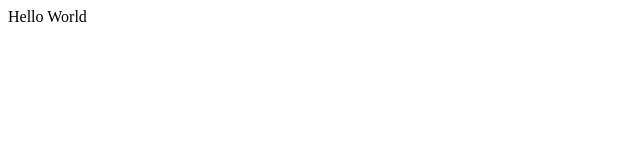
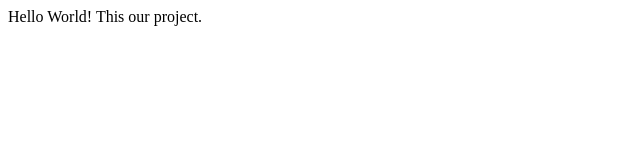
Before and after one commit to niteshnitgupta1/microverse_3, a plain HTML site: page index.html in a window 1280 px wide. Shown: the whole page, without its empty margins (0-640 px from the left). Drawn offline with Linux system fonts and the light colour scheme.

Commit message:
This our second commit

```diff
--- a/index.html
+++ b/index.html
@@ -8,7 +8,7 @@
 
   <body>
     <script src="https://cdn.freecodecamp.org/testable-projects-fcc/v1/bundle.js"></script>
-	Hello World
+	Hello World! This our project.
     <!--
 
     Hello Camper!
```
